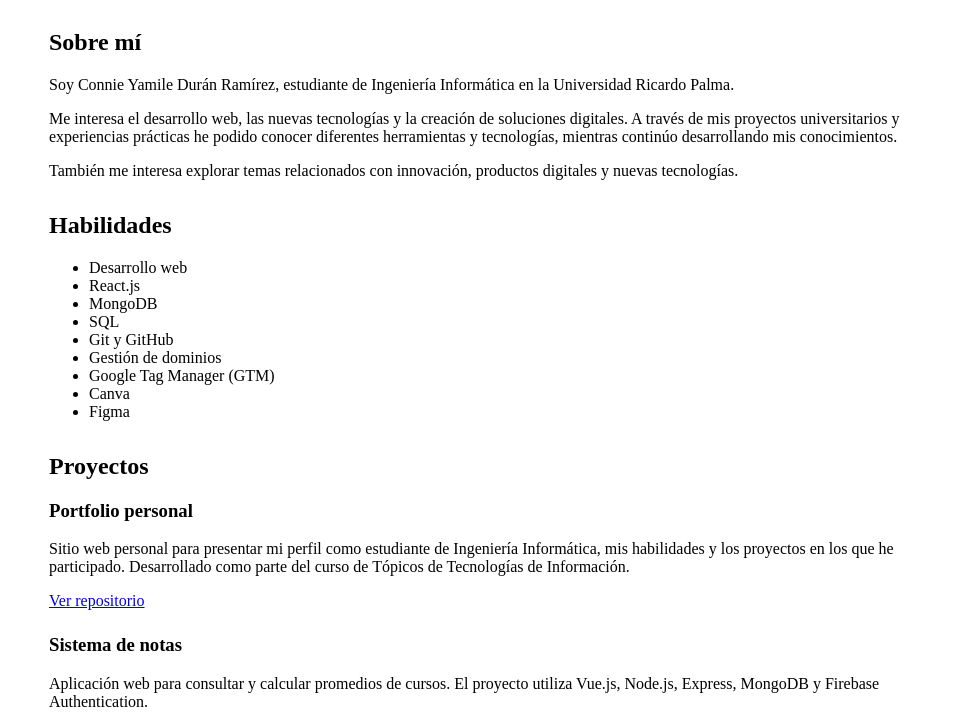
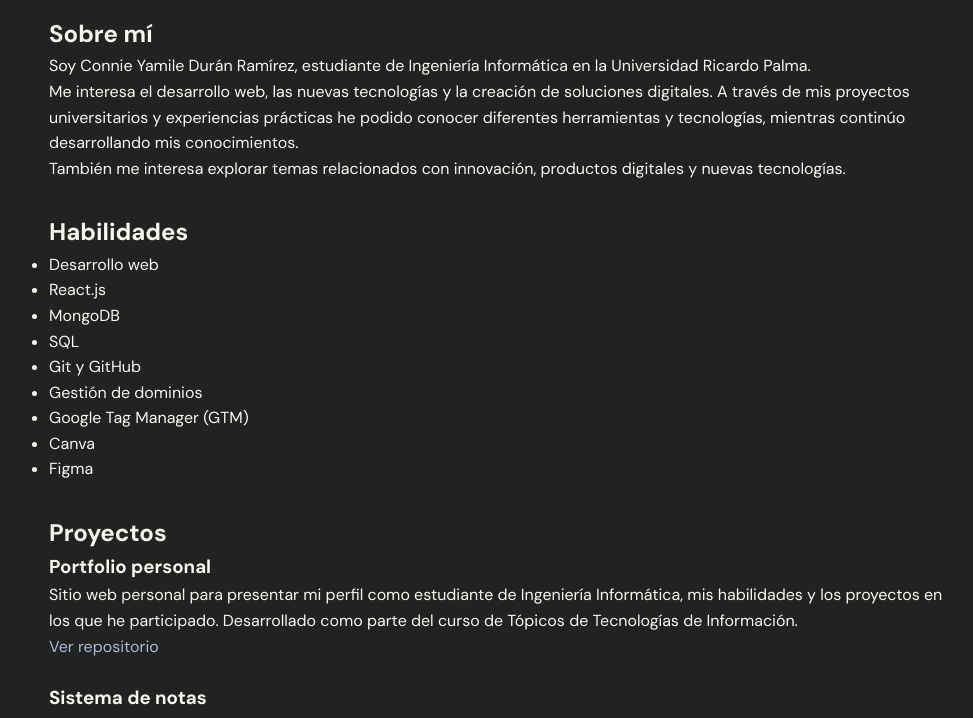
Before and after one commit to ConnieDR8/ConnieDR8.github.io, a plain HTML site: page index.html in a window 1280 px wide. Shown: the part 113-831 px from the top of the page, without its empty margins (143-1116 px from the left). Drawn offline with Linux system fonts and the light colour scheme.

Commit message:
Agregar base visual del sitio

```diff
--- a/index.html
+++ b/index.html
@@ -9,6 +9,7 @@
         color: #1f6feb;
     }
   </style>
+    <link rel="stylesheet" href="styles.css">
     <link rel="stylesheet" href="responsive.css">
 </head>
 <body>
--- /dev/null
+++ b/styles.css
@@ -0,0 +1,39 @@
+@import url('https://fonts.googleapis.com/css2?family=Caveat&family=DM+Sans:wght@400;500;600;700&display=swap');
+
+:root {
+  --fondo: #202320;
+  --fondo-card: #292c29;
+  --azul: #7f95c6;
+  --azul-oscuro: #657bad;
+  --azul-claro: #aab9d9;
+  --crema: #f1f1eb;
+  --gris: #d8d9d5;
+  --negro: #171917;
+  --blanco: #f8f8f4;
+  --borde: rgba(255, 255, 255, 0.12);
+  --radio: 28px;
+}
+
+*,
+*::before,
+*::after {
+  box-sizing: border-box;
+  margin: 0;
+  padding: 0;
+}
+
+html {
+  scroll-behavior: smooth;
+}
+
+body {
+  background: var(--fondo);
+  color: var(--blanco);
+  font-family: 'DM Sans', sans-serif;
+  line-height: 1.6;
+}
+
+a {
+  color: var(--azul-claro);
+  text-decoration: none;
+}
```
